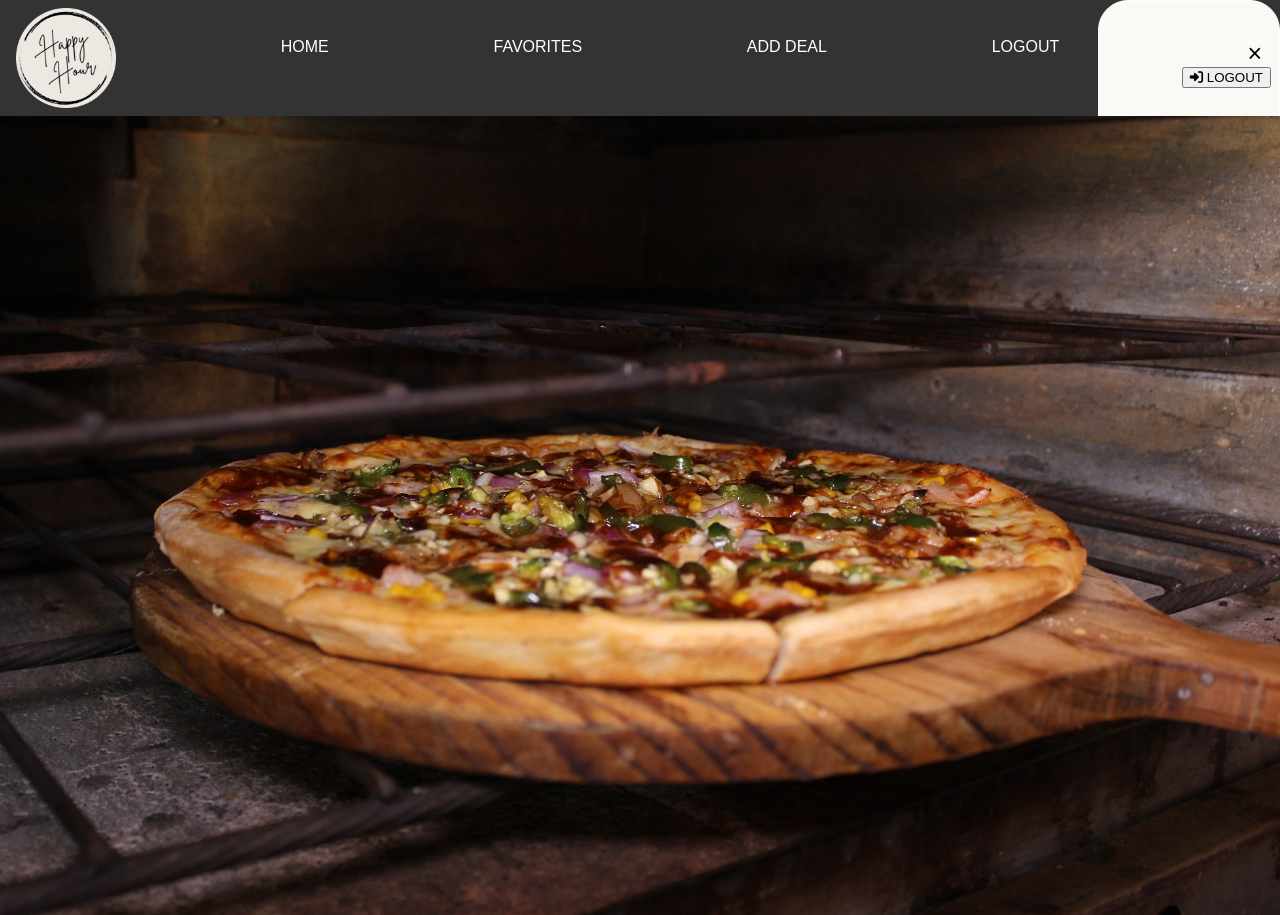
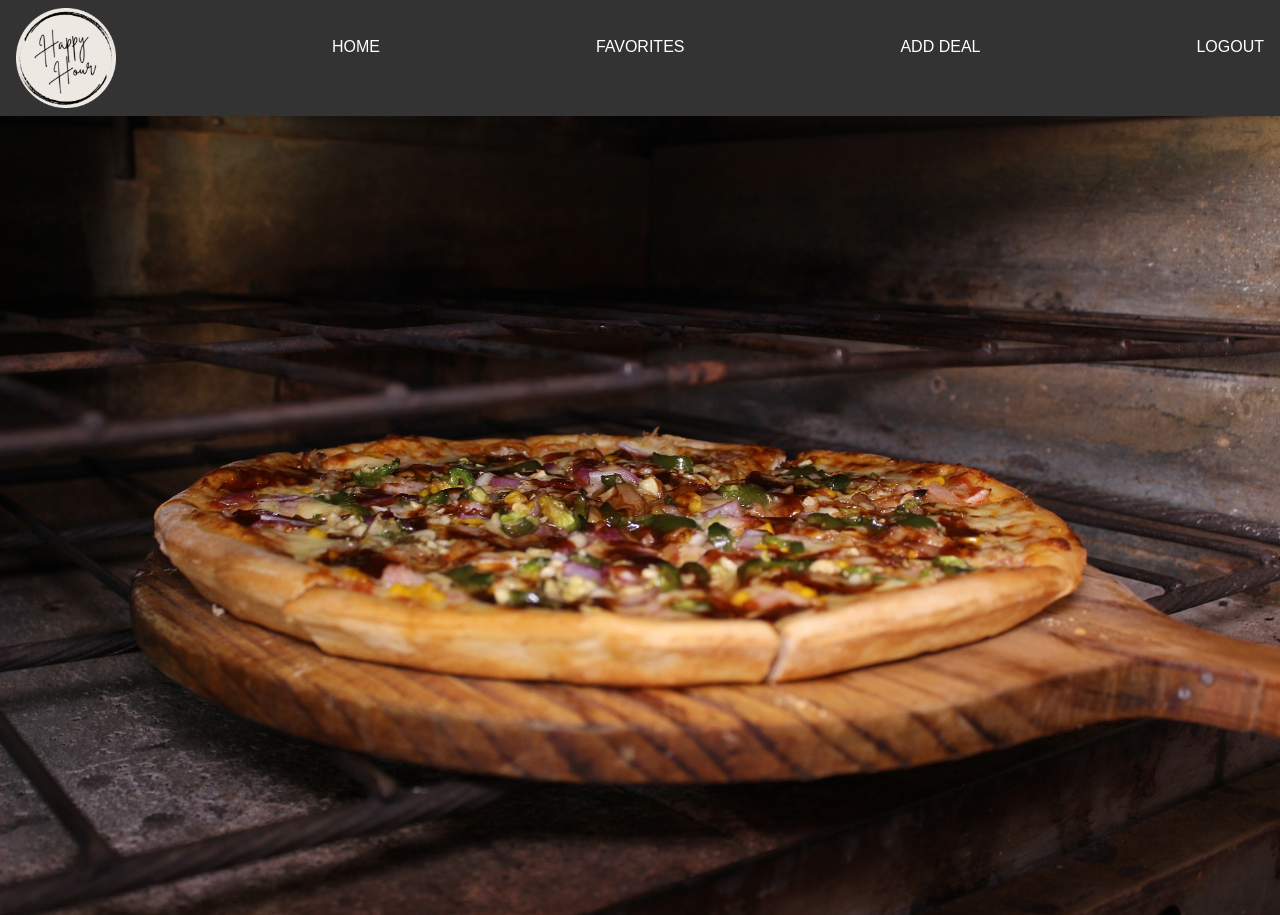
Before and after one commit to renesanchez72/HappyHourTracker, a PHP site: page /home.php in a window 1280 px wide. Shown: the top 915 px of the page. Run offline with PHP 8.4, Linux system fonts and the light colour scheme; a user stored in the database is signed in; data comes from the database, SQL or seed files in the repository; some libraries are stand-ins or nearby versions; some web fonts are replaced.

Commit message:
removed sidebar

```diff
--- a/happhour2.0/home.php
+++ b/happhour2.0/home.php
@@ -10,7 +10,6 @@
 <link rel="preconnect" href="https://fonts.gstatic.com" crossorigin>
 <link href="https://fonts.googleapis.com/css2?family=Palanquin+Dark:wght@700&display=swap" rel="stylesheet">
 <link href="https://fonts.googleapis.com/css2?family=Passion+One&display=swap" rel="stylesheet">
-<script src="https://kit.fontawesome.com/519591b792.js" crossorigin="anonymous"></script>
 
     <title>My PHP page</title>
     <style>
@@ -104,76 +103,6 @@
     left: 500px;
     }
 
-    /*sidebar menu*/
-    @media screen and (max-width: 600px) {
-      nav .sidebarBtn{
-          display: flex;
-      }
-      nav .navLinks{
-          display: none;
-      }
-  }
-
-  .sidebar {
-      height: 54%;
-      position: absolute;
-      top: 0;
-      right: 0;
-      background-color: #FAF9F6;
-      overflow-x: hidden;
-      transition: 0.3 ease-in;
-      padding-top: 20px;
-      border-radius: 30px;
-      border: 1px solid;
-  }
-
-  .sidebar a {
-      padding: 8px 8px 10px 15px;
-      display: block;
-      font-size: 25px;
-      color: black;
-      text-decoration: none;
-      text-align: right;
-  }
-
-  .closeBtn {
-      position: absolute;
-      top: 0px;
-      right: 9px;
-  }
-
-  .openBtn {
-      position: absolute;
-      top: 0px;
-      right: 10px;
-      font-size: 30px;
-      cursor: pointer;
-  }
-
-  /*logout button*/
-  button[class=.logoutBtn]{
-      position: absolute;
-      top: 15px;
-      color: white;
-      font-size: 15px;
-      margin-right: 0px;
-      display: block;
-      cursor: pointer;
-      border-radius: 5px;
-      background-color: black;
-  }
-
-  /*solid line divider*/
-  hr.solid {
-      border-top: 1px solid lightgray;
-  }
-
-  /*icon*/
-  .fas
-  {
-    color: #AFA398;
-  }
-
     </style>
 
     <script src="http://code.jquery.com/jquery-1.9.1.js"></script>
@@ -201,15 +130,6 @@
             });
             //some code
         }
-
-        //open and closes sidebar
-        function openSidebar() {
-            document.getElementById("mySidebar").style.width = "250px";
-        }
-
-        function closeSidebar() {
-            document.getElementById("mySidebar").style.width = "0px";
-        }
     </script>
 </head>
 <body>
@@ -220,21 +140,6 @@
         <a href="./favoritesPage.php">FAVORITES</a>
         <a href="./addRestaurantPage.php">ADD DEAL</a>
         <a href="./logout.php">LOGOUT</a>
-
-        <!--SIDEBAR stuff-->
-              <span class="openBtn" onclick="openSidebar()">&#9776;</span>
-        <ul>
-        <div id="mySidebar" class="sidebar">
-            <a href="./logout.php"><button class="logoutBtn"><i class="fa-solid fa-right-to-bracket"></i> LOGOUT</button></a>
-        <div class="settings"></div>
-        <a href="javascript:void(0)" class="closeBtn" onclick="closeSidebar()">&#215;</a>
-        <hr class="solid">
-        <li><a href="./home.php"><i class="fa-solid fa-house"></i></i> Home <i class="fa-solid fa-chevron-right"></i></a></li>
-        <li><a href="./favoritesPage.php"><i class="fa-solid fa-heart"></i>  Favorites  <i class="fa-solid fa-chevron-right"></i></a></li>
-        <li><a href="./addRestaurantPage.php"><i class="fa-solid fa-clock"></i> Add Deal <i class="fa-solid fa-chevron-right"></i></a></li>
-        </ul>
-        </div>
-
     </nav>
 
     <!--PICTURE CAROUSEL-->
```
